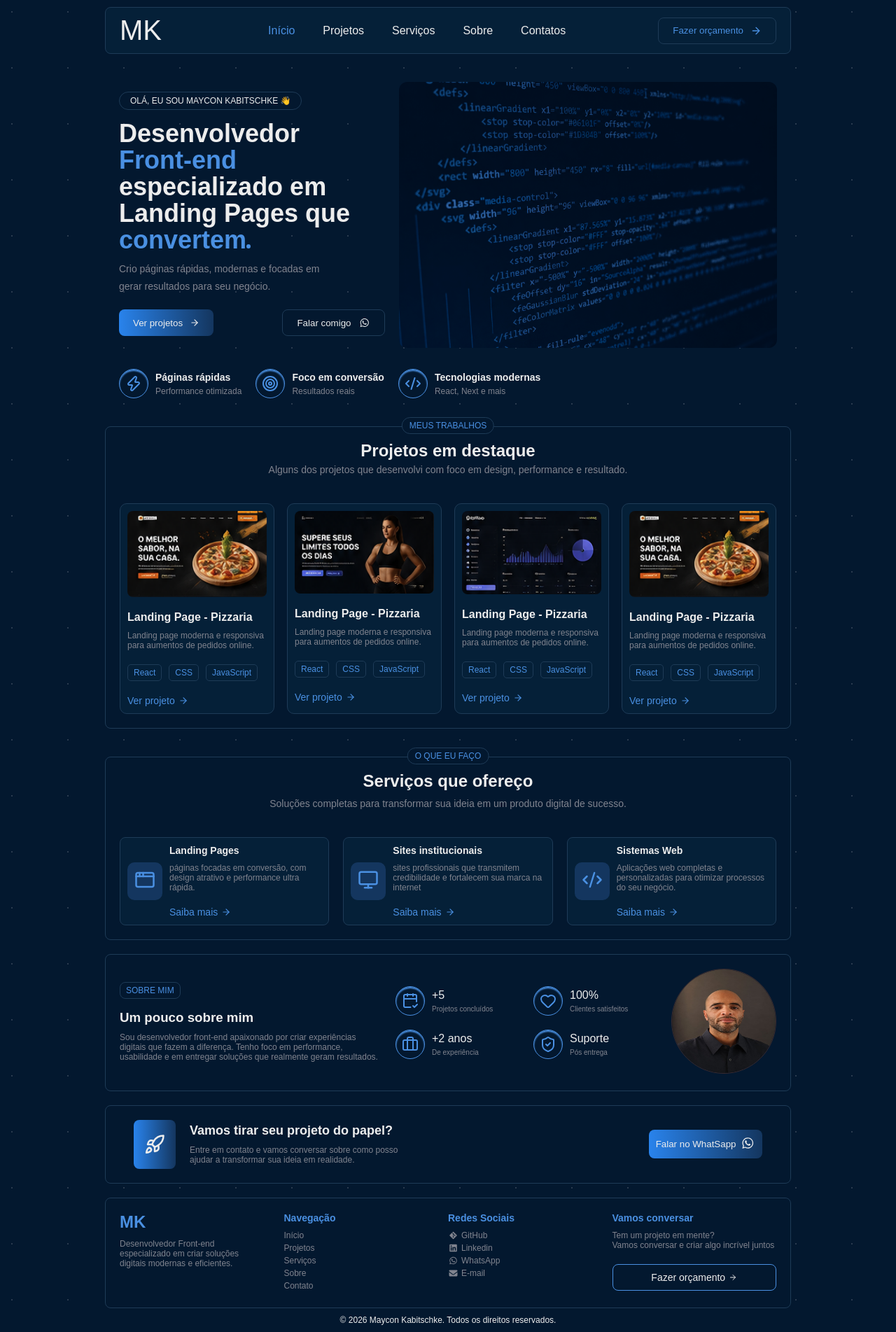
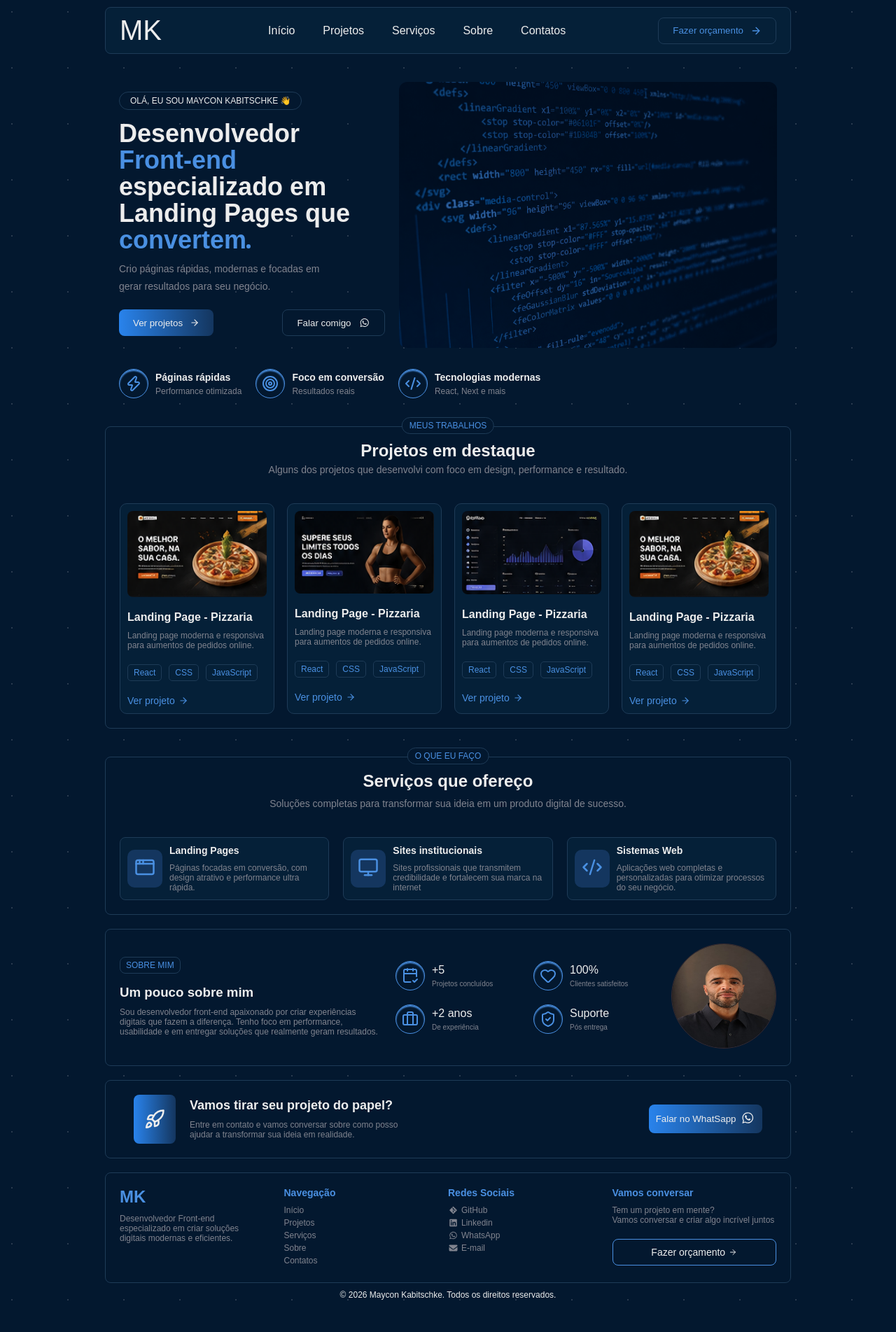
Before and after one commit to kabitschke/portfolio2.0, a Next.js app: page / in a window 1280 px wide. Shown: the whole page at 70% size. After the commit the page ends 1867 px from the top, so only its background shows below. Built offline with nearby package versions, Linux system fonts and the light colour scheme.

Commit message:
add links

```diff
--- a/src/components/Footer/page.tsx
+++ b/src/components/Footer/page.tsx
@@ -8,7 +8,7 @@ export const Footer = () => {
 
 
     return (
-        <div className={styles.footer}>
+        <div className={styles.footer} id='contatos'>
             <div className={styles.apresentation}>
                 <h2>MK</h2>
                 <p>Desenvolvedor Front-end</p>
@@ -19,11 +19,11 @@ export const Footer = () => {
             <div className={styles.navegation}>
                 <h4>Navegação</h4>
                 <ul>
-                    <li><a href="">Início</a></li>
-                    <li><a href="">Projetos</a></li>
-                    <li><a href="">Serviços</a></li>
-                    <li><a href="">Sobre</a></li>
-                    <li><a href="">Contato</a></li>
+                    <li><a href="#inicio">Início</a></li>
+                    <li><a href="#projetos">Projetos</a></li>
+                    <li><a href="#servicos">Serviços</a></li>
+                    <li><a href="#sobre">Sobre</a></li>
+                    <li><a href="#conrtatos">Contatos</a></li>
                 </ul>
             </div>
 
@@ -31,7 +31,7 @@ export const Footer = () => {
                 <h4>Redes Sociais</h4>
                 <div>
                     <FontAwesomeIcon icon={faGitAlt} />
-                    <a href="">GitHub</a>
+                    <a href="https://github.com/kabitschke" target="_blank">GitHub</a>
                 </div>
                 <div>
                     <FontAwesomeIcon icon={faLinkedin} />
@@ -39,12 +39,12 @@ export const Footer = () => {
                 </div>
                 <div>
                     <FontAwesomeIcon icon={faWhatsapp} />
-                    <a href="">WhatsApp</a>
+                    <a href="http://api.whatsapp.com/send?phone=5527997145039" target='blank'>WhatsApp</a>
                 </div>
 
                 <div>
                     <FontAwesomeIcon icon={faEnvelope} />
-                    <a href="">E-mail</a>
+                    <a href="mailto:mayconkabitschke@gmail.com?" target="_blank">E-mail</a>
                 </div>
             </div>
 
@@ -55,7 +55,7 @@ export const Footer = () => {
                 <p>Vamos conversar e criar algo incrível juntos</p>
 
                 <div className={styles.btn}>
-                    Fazer orçamento <ArrowRight size={12} />
+                    <a href="http://api.whatsapp.com/send?phone=5527997145039" target='blank'>Fazer orçamento</a><ArrowRight size={12} />
                 </div>
             </div>
 
--- a/src/components/Header/page.module.css
+++ b/src/components/Header/page.module.css
@@ -12,6 +12,30 @@
 .nav ul {
     display: flex;
     gap: 40px;
+}
+
+.nav li {
+    position: relative;
+}
+
+.nav a:after {
+    content: "";
+    display: block;
+    height: 1px;
+    width: 0%;
+    background-color: var(--main-color);
+    margin-top: 4px;
+    transition: 0.3s;
+    position: absolute;
+}
+
+
+.nav a:hover:after {
+    width: 100%;
+}
+
+.sidebar a:hover {
+    color: var(--main-color);
 }
 
 .menu {
@@ -129,9 +153,13 @@
 }
 
 .logo {
+    display: flex;
+    align-items: center;
     font-size: 40px;
     padding: 10px 20px;
 }
+
+
 
 @media (max-width: 920px) {
     .nav ul {
--- a/src/components/Header/page.tsx
+++ b/src/components/Header/page.tsx
@@ -15,15 +15,15 @@ export const Header = () => {
 
             <nav className={styles.nav}>
                 <ul>
-                    <li><a href="/" style={{ color: '#4A90E2' }}>Início</a></li>
-                    <li><a href="/about">Projetos</a></li>
-                    <li><a href="/servicos">Serviços</a></li>
-                    <li><a href="/sobre">Sobre</a></li>
-                    <li><a href="/contact">Contatos</a></li>
+                    <li><a href="#inicio" >Início</a></li>
+                    <li><a href="#projetos" >Projetos</a></li>
+                    <li><a href="#servicos">Serviços</a></li>
+                    <li><a href="#sobre">Sobre</a></li>
+                    <li><a href="#contatos">Contatos</a></li>
                 </ul>
             </nav>
 
-            <button className={styles.btn}>Fazer orçamento <ArrowRight size={16} /></button>
+            <button className={styles.btn}><a href="http://api.whatsapp.com/send?phone=5527997145039" target='blank'>Fazer orçamento</a><ArrowRight size={16} /></button>
 
             <div className={`${styles.menu} ${open ? styles.active : ""}`}
                 onClick={() => setOpen(!open)}>
@@ -34,10 +34,11 @@ export const Header = () => {
 
             <div className={`${styles.sidebar} ${open ? styles.show : ""}`}>
                 <ul>
-                    <li>Início</li>
-                    <li>Projetos</li>
-                    <li>Serviços</li>
-                    <li>Contatos</li>
+                    <li><a href="#inicio" >Início</a></li>
+                    <li><a href="#projetos" >Projetos</a></li>
+                    <li><a href="#servicos">Serviços</a></li>
+                    <li><a href="#sobre">Sobre</a></li>
+                    <li><a href="#contatos">Contatos</a></li>
                 </ul>
 
 
@@ -45,7 +46,7 @@ export const Header = () => {
 
 
                     <div>
-                        <a href="">
+                        <a href="https://github.com/kabitschke" target="_blank">
                             <FontAwesomeIcon icon={faGitAlt} />
                         </a>
                     </div>
@@ -57,7 +58,7 @@ export const Header = () => {
                     </div>
 
                     <div>
-                        <a href="">
+                        <a href="http://api.whatsapp.com/send?phone=5527997145039" target='blank'>
                             <FontAwesomeIcon icon={faWhatsapp} />
                         </a>
                     </div>
--- a/src/components/Main/page.tsx
+++ b/src/components/Main/page.tsx
@@ -7,7 +7,7 @@ import Image from 'next/image';
 export const Main = () => {
     return (
         <>
-            <div className={styles.containerMain}>
+            <div className={styles.containerMain} id='inicio'>
                 <main className={styles.main}>
                     <span className={styles.presentation}>OLÁ, EU SOU MAYCON KABITSCHKE 👋</span>
 
@@ -24,9 +24,9 @@ export const Main = () => {
                     </p>
 
                     <div className={styles.btnArea}>
-                        <button className={styles.btnRight}>Ver projetos <ArrowRight size={14} /></button>
+                        <button className={styles.btnRight}><a href="#projetos">Ver projetos</a><ArrowRight size={14} /></button>
 
-                        <button className={styles.btnLeft}>Falar comigo <div className={styles.icoWhatsapp}><FontAwesomeIcon icon={faWhatsapp} /></div></button>
+                        <button className={styles.btnLeft}><a href="http://api.whatsapp.com/send?phone=5527997145039" target='blank'>Falar comigo</a><div className={styles.icoWhatsapp}><FontAwesomeIcon icon={faWhatsapp} /></div></button>
                     </div>
 
                 </main>
--- a/src/components/Section/page.tsx
+++ b/src/components/Section/page.tsx
@@ -3,7 +3,7 @@ import { SectionItem } from '../SectionItem/page';
 
 export const Section = () => {
     return (
-        <section className={styles.section}>
+        <section className={styles.section} id='projetos'>
             <div className={styles.title}>MEUS TRABALHOS</div>
             <h2>Projetos em destaque</h2>
 
--- a/src/components/SectionAbout/page.tsx
+++ b/src/components/SectionAbout/page.tsx
@@ -5,7 +5,7 @@ import Image from 'next/image';
 export const SectionAbout = () => {
 
     return (
-        <section className={styles.container}>
+        <section className={styles.container} id='sobre'>
             <div className={styles.about}>
 
                 <span>SOBRE MIM</span>
--- a/src/components/SectionCall/page.tsx
+++ b/src/components/SectionCall/page.tsx
@@ -25,7 +25,7 @@ export const SectionCall = () => {
 
             </div>
 
-            <button className={styles.btnWhatSapp}>Falar no WhatSapp <div className={styles.icoWhatsapp}><FontAwesomeIcon icon={faWhatsapp} /></div></button>
+            <button className={styles.btnWhatSapp}><a href="http://api.whatsapp.com/send?phone=5527997145039" target='blank'>Falar no WhatSapp</a><div className={styles.icoWhatsapp}><FontAwesomeIcon icon={faWhatsapp} /></div></button>
 
         </section>
     )
--- a/src/components/SectionMake/SectionMakeItem.tsx
+++ b/src/components/SectionMake/SectionMakeItem.tsx
@@ -1,5 +1,5 @@
 import styles from '@/components/SectionMake/page.module.css';
-import { ArrowRight, Icon, LucideIcon } from 'lucide-react';
+import { LucideIcon } from 'lucide-react';
 
 type Props = {
     title: string;
@@ -24,9 +24,7 @@ export const SectionMakeItem = ({ title, description, link, icon: Icon }: Props)
                 <p>
                     {description}
                 </p>
-                <div className={styles.link}>
-                    <a href={link}>Saiba mais </a> <ArrowRight size={14} />
-                </div>
+
             </div>
 
 
--- a/src/components/SectionMake/page.tsx
+++ b/src/components/SectionMake/page.tsx
@@ -4,7 +4,7 @@ import { SectionMakeItem } from './SectionMakeItem';
 
 export const SectionMake = () => {
     return (
-        <section className={styles.sectionContainer}>
+        <section className={styles.sectionContainer} id='servicos'>
             <span>O QUE EU FAÇO</span>
             <h2>Serviços que ofereço</h2>
 
@@ -12,14 +12,14 @@ export const SectionMake = () => {
             <div className={styles.containerCard}>
                 <SectionMakeItem
                     title='Landing Pages'
-                    description='páginas focadas em conversão, com design atrativo e performance ultra rápida.'
+                    description='Páginas focadas em conversão, com design atrativo e performance ultra rápida.'
                     link='#'
                     icon={AppWindowIcon}
                 />
 
                 <SectionMakeItem
                     title='Sites institucionais'
-                    description='sites profissionais que transmitem credibilidade e fortalecem sua marca na internet'
+                    description='Sites profissionais que transmitem credibilidade e fortalecem sua marca na internet'
                     link='#'
                     icon={Monitor}
                 />
```
